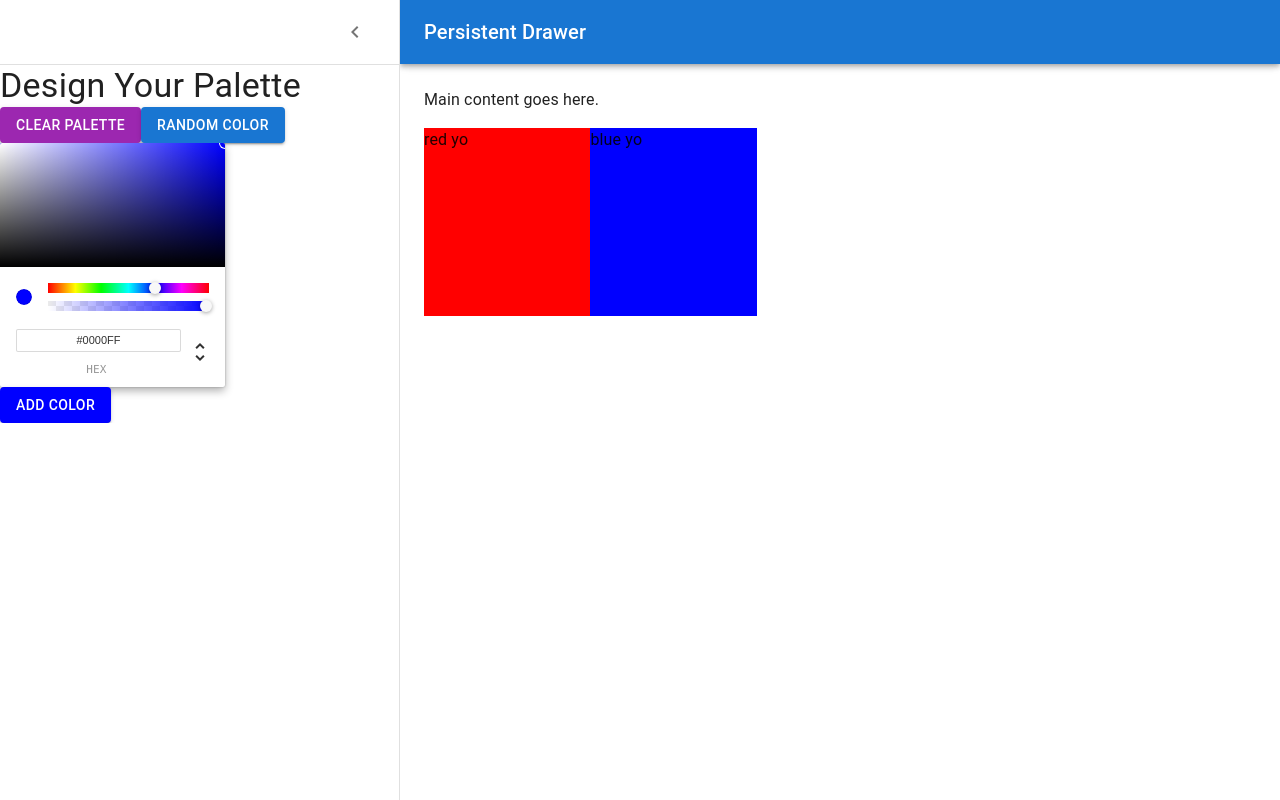
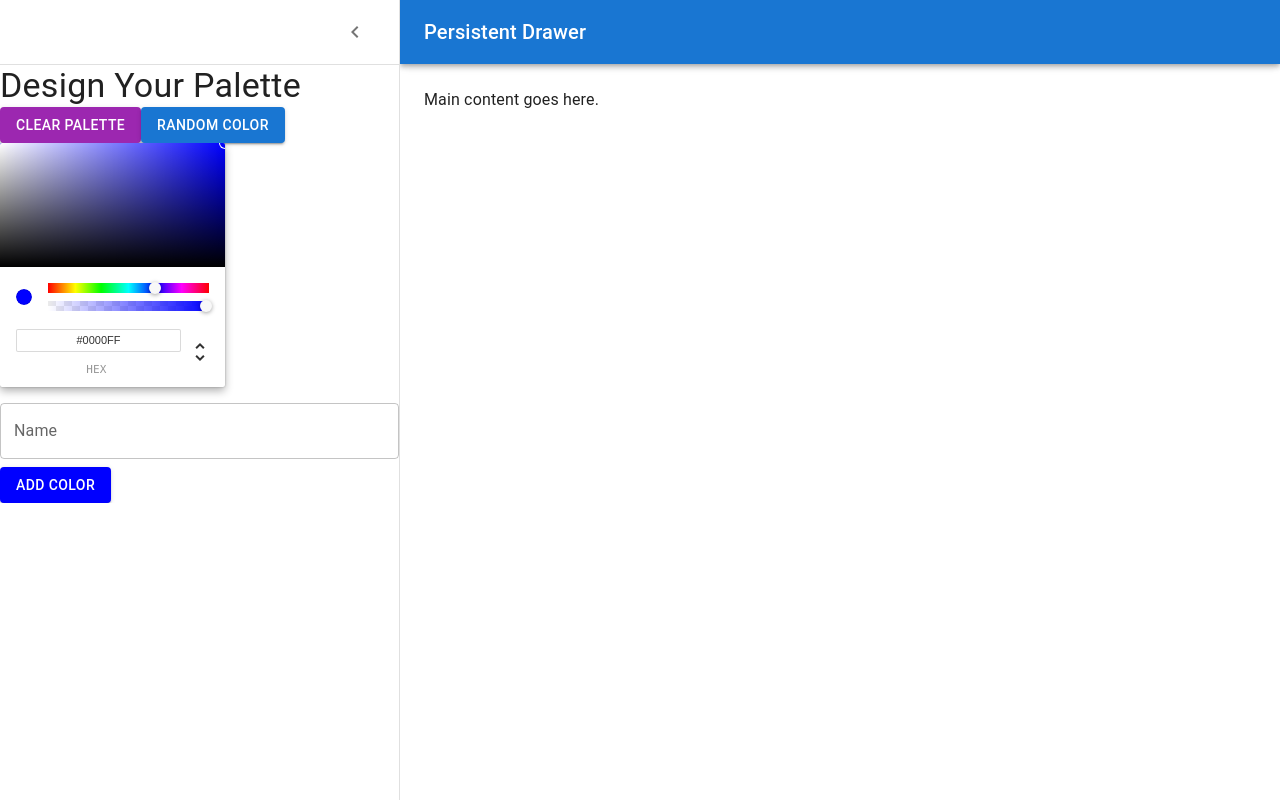
Before and after one commit to AdrianKusek/react-colors, a React (Create React App) app: page /pallete/new in a window 1280 px wide. Both pictures are taken after a click on the button "open drawer". Built offline with nearby package versions, Linux system fonts and the light colour scheme.

Commit message:
add form validator

```diff
--- a/package.json
+++ b/package.json
@@ -17,6 +17,7 @@
     "react-colorful": "^5.6.1",
     "react-copy-to-clipboard": "^5.1.0",
     "react-dom": "^18.3.1",
+    "react-hook-form": "^7.53.0",
     "react-router-dom": "^6.26.2",
     "react-scripts": "5.0.1",
     "web-vitals": "^2.1.4"
--- a/src/DraggableColorBox.js
+++ b/src/DraggableColorBox.js
@@ -2,8 +2,9 @@ import React from 'react'
 import './styles/DraggableColorBox.css'
 
 export default function DraggableColorBox(props) {
-    const color = props.color
+    const {color, name} = props
+
   return (
-    <div className='DraggableColorBox' style={{backgroundColor:color}}>{color} yo</div>
+    <div className='DraggableColorBox' style={{backgroundColor:color}}>{color} {name}</div>
   )
 }
--- a/src/NewPaletteForm.js
+++ b/src/NewPaletteForm.js
@@ -1,24 +1,51 @@
 import React, { useState } from 'react';
-import { AppBar, Box, CssBaseline, Drawer, IconButton, Toolbar, Typography, Divider, Button } from '@mui/material';
+import { AppBar, Box, CssBaseline, Drawer, IconButton, Toolbar, Typography, Divider, Button, TextField } from '@mui/material';
 import MenuIcon from '@mui/icons-material/Menu';
 import ChevronLeftIcon from '@mui/icons-material/ChevronLeft';
 import { ChromePicker } from 'react-color';
-import DraggableColorBox from './DraggableColorBox';
+import DraggableColorBox from './DraggableColorBox'; // Adjust this component if necessary
+import { useForm } from 'react-hook-form';
 
 const drawerWidth = 400;
 
 export default function NewPaletteForm() {
   const [open, setOpen] = useState(false);
+  const [color, setColor] = useState('blue');
+  const [colors, setColors] = useState([]);
+  const [error, setError] = useState(''); // State for error messages
+
+  // Initialize React Hook Form
+  const { register, handleSubmit, watch, formState: { errors } } = useForm();
+  const newName = watch('name', '');
 
   const handleDrawerToggle = () => {
     setOpen(!open);
   };
 
-  const [color, setColor] = useState('blue');
-  const [colors, setColors] = useState(['red', 'blue']);
-
   const handleChange = (c) => {
     setColor(c.hex);
+  };
+
+  const handleAddColor = () => {
+    // Convert newName to lowercase for case-insensitive comparison
+    const lowerCaseName = newName.toLowerCase();
+
+    // Check if the color name already exists (case-insensitive)
+    if (colors.some(colorObj => colorObj.name.toLowerCase() === lowerCaseName)) {
+      setError('Color name must be unique!');
+      return;
+    }
+
+    // Check if the color already exists
+    if (colors.some(colorObj => colorObj.hex === color)) {
+      setError('Color already used!');
+      return;
+    }
+
+    // Clear the error if the name and color are unique
+    setError('');
+    addColor({ hex: color, name: newName });
+    console.log('Color added:', { hex: color, name: newName });
   };
 
   const addColor = (newColor) => {
@@ -26,9 +53,9 @@ export default function NewPaletteForm() {
     console.log(colors, 'array state');
   };
 
-  const handleAddColor = () => {
-    addColor(color);
-    console.log('in handle');
+  // Handle form submission
+  const onSubmit = (data) => {
+    handleAddColor(); // Add color to the list
   };
 
   return (
@@ -88,9 +115,23 @@ export default function NewPaletteForm() {
             Random Color
           </Button>
           <ChromePicker color={color} onChange={handleChange} onChangeComplete={(newColor) => console.log(newColor, 'yo')} />
-          <Button onClick={handleAddColor} variant="contained" color="primary" style={{ backgroundColor: color }}>
-            ADD COLOR
-          </Button>
+
+          {/* Form for adding a new color */}
+          <form onSubmit={handleSubmit(onSubmit)}>
+            <TextField
+              label="Name"
+              variant="outlined"
+              fullWidth
+              margin="normal"
+              {...register('name', { required: 'Name is required' })}
+              value={newName}
+              error={!!errors.name || !!error}
+              helperText={errors.name ? errors.name.message : error}
+            />
+            <Button type="submit" variant="contained" color="primary" style={{ backgroundColor: color }}>
+              ADD COLOR
+            </Button>
+          </form>
         </Box>
       </Drawer>
 
@@ -107,8 +148,8 @@ export default function NewPaletteForm() {
       >
         <Toolbar />
         <Typography paragraph>Main content goes here.</Typography>
-        {colors.map((color) => (
-          <DraggableColorBox color={color} key={color} />
+        {colors.map((colorObj) => (
+          <DraggableColorBox color={colorObj.hex} name={colorObj.name} key={colorObj.hex} />
         ))}
       </Box>
     </Box>
```
Also changed, not shown: 1 other file (tests, documents, lock files or other folders).
